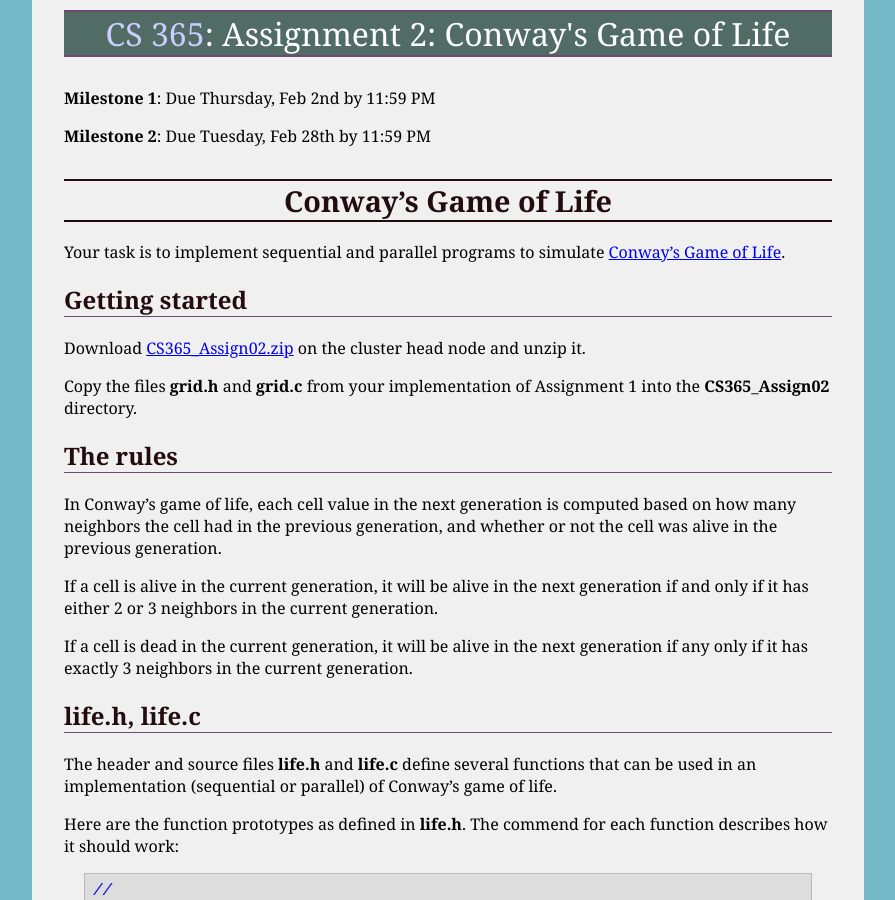
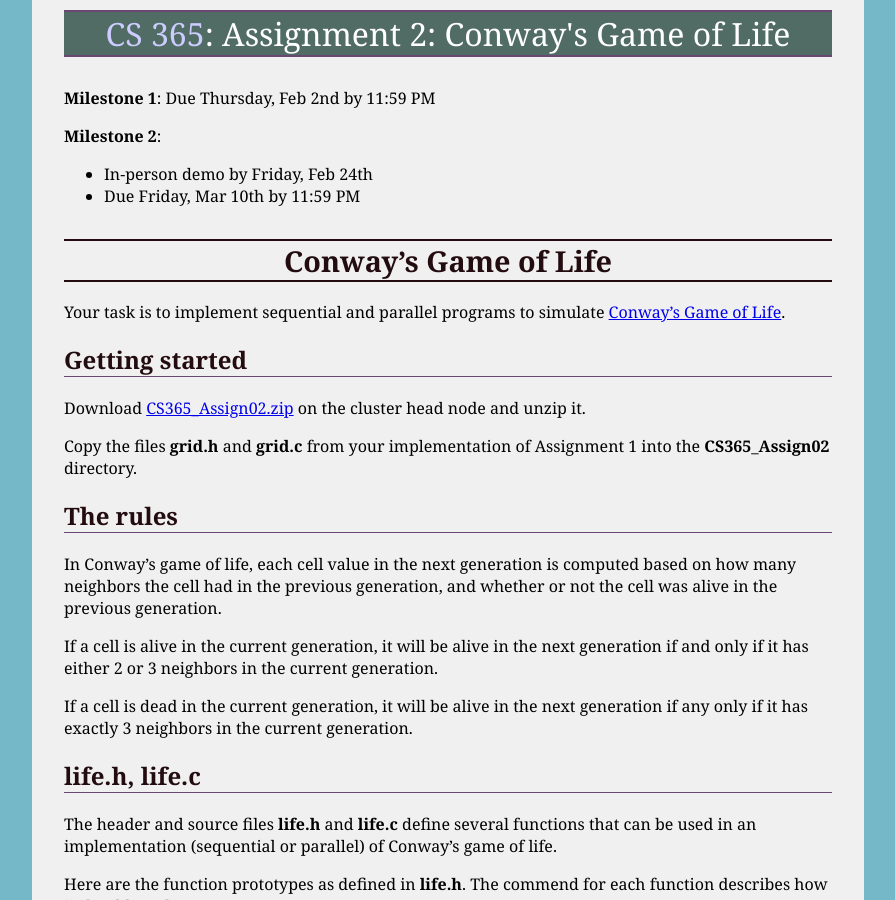
Before and after one commit to ycpcs/cs365-spring2017, a Jekyll site: the page built from assign/assign02.md, in a window 1280 px wide and 900 px high. Shown: the whole window, without its empty margins (192-1087 px from the left). Built offline with Jekyll 4.4.1, drawn with Linux system fonts in a browser that asks for light colours.

Commit message:
split due date for A2 MS1
In-person demo by Feb 24th (before Winter break).

Code due by Mar 10th (Friday after Winter break.)

The intent is to allow for warning grades before MS2 is
actually due for an "official" grade.

```diff
--- a/assign/assign02.md
+++ b/assign/assign02.md
@@ -5,7 +5,10 @@ title: "Assignment 2: Conway's Game of Life"
 
 **Milestone 1**: Due Thursday, Feb 2nd by 11:59 PM
 
-**Milestone 2**: Due Tuesday, Feb 28th by 11:59 PM
+**Milestone 2**:
+
+* In-person demo by Friday, Feb 24th
+* Due Friday, Mar 10th by 11:59 PM
 
 # Conway's Game of Life
 
```
Also changed, not shown: assign/index.md (+1 -1 lines), index.md (+1 -0 lines).
